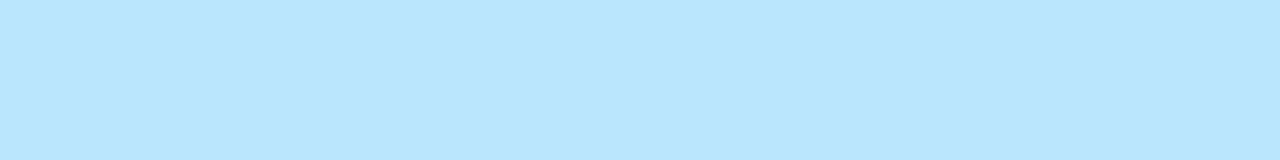
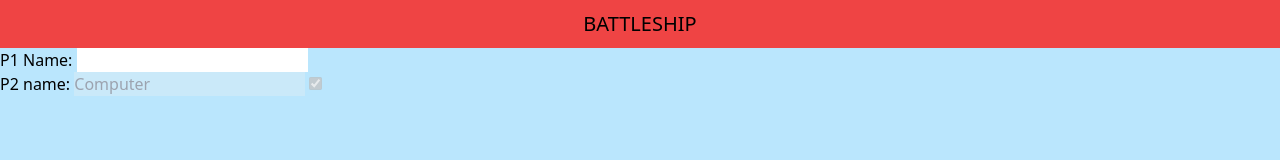
Before and after one commit to BlueVelocity/battleship, a website built with webpack: page src/index.html in a window 1280 px wide. Built offline with nearby package versions, Linux system fonts and the light colour scheme.

Commit message:
Build start of UI with header and inputs
Contains framework

```diff
--- a/src/index.html
+++ b/src/index.html
@@ -6,5 +6,26 @@
     <link href="/dist/main.css" rel="stylesheet" />
     <title>BattleShip</title>
   </head>
-  <body></body>
+  <body class="flex flex-col justify-center align-middle">
+    <div id="header" class="grid min-h-12 flex-1 items-center bg-red-500">
+      <span class="text-center align-middle text-xl">BATTLESHIP</span>
+    </div>
+    <div id="game-area">
+      <div id="grid-one"></div>
+      <div id="grid-two"></div>
+    </div>
+    <div id="util-area">
+      <form id="player-input-form">
+        <div>
+          <label for="p1-name">P1 Name:</label>
+          <input type="text" id="p1-name" />
+        </div>
+        <div>
+          <label for="p2-name">P2 name:</label>
+          <input type="text" id="p2-name" placeholder="Computer" disabled />
+          <input type="checkbox" disabled checked />
+        </div>
+      </form>
+    </div>
+  </body>
 </html>
--- a/src/index.ts
+++ b/src/index.ts
@@ -1,11 +1 @@
 import "./style.css";
-import GameBoard from "./model/modules/GameBoard";
-
-const board = new GameBoard();
-board.place(2, 5, 5);
-
-board.receiveAttack(5, 5);
-board.receiveAttack(5, 6);
-
-console.log(board);
-console.log(board.allSunk());
```
